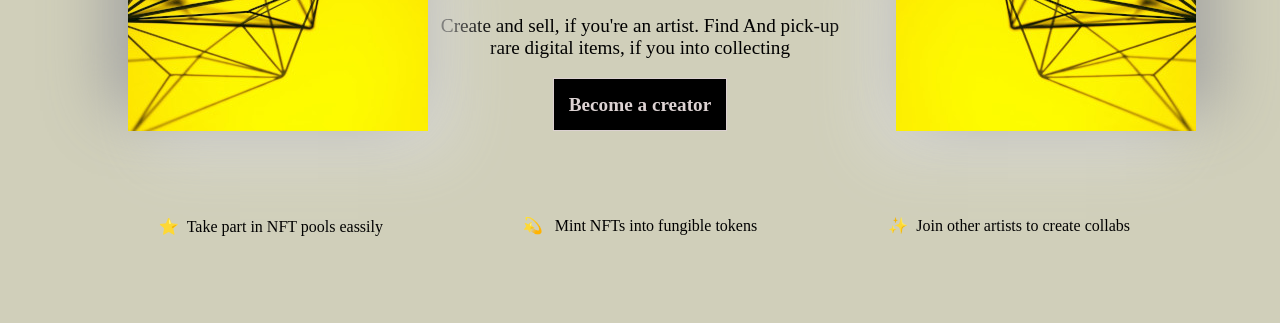
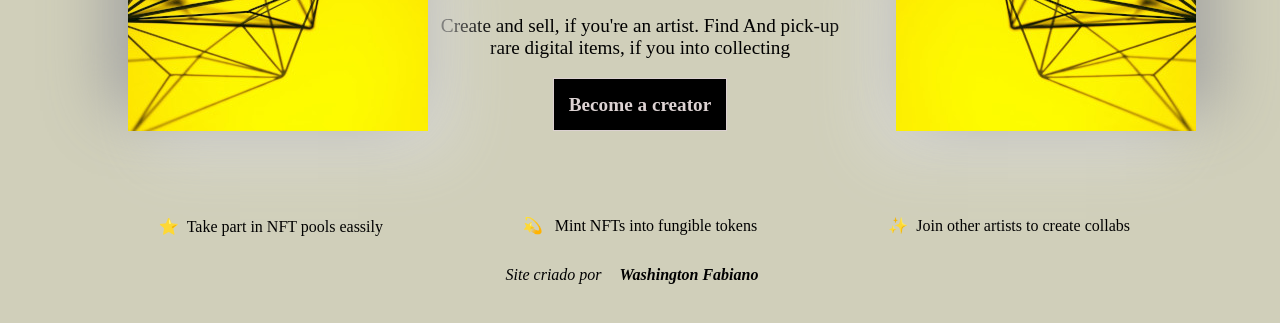
Before and after one commit to Washington-Fabiano/cores, a plain HTML site: page index.html in a window 1280 px wide. Shown: the part 309-632 px from the top of the page. Drawn offline with Linux system fonts and the light colour scheme.

Commit message:
Atualização

```diff
--- a/index.html
+++ b/index.html
@@ -44,6 +44,9 @@
                 <li class="a3">Join other artists to create collabs</li>
 
             </ul>
+            <div class="rd">
+                <em>Site criado por</em><a href="https://github.com/Washington-Fabiano" target="_blank" rel="noopener"><em>Washington Fabiano</em></a>
+            </div>
         </footer>
     </main>
 </body>
--- a/style.css
+++ b/style.css
@@ -111,12 +111,8 @@ div.fotoesq {
     top: 30%;
     background-image: url('imagens/direito.jpg');
 
-
 }
-
-
 div.fotodir {
-
     margin: auto;
     box-shadow:  20px -20px 60px #a2a29f,
     -20px 20px 60px #dbdbd7;
@@ -138,7 +134,6 @@ div.fotodir {
         left: 5%;
 
 }
-
 div.fotodir {
     width: 250px;
     height: 150px;
@@ -147,7 +142,7 @@ div.fotodir {
 
 }
 
- }
+}
  @media only screen and (min-width: 500px) and (max-width:1000px) {
     div.fotodir {
 
@@ -165,6 +160,7 @@ div.fotodir {
         list-style-position: inside;
         columns: 1;
  }
+
 }
  @media only screen and (min-width: 300px) and (max-width:700px){
     header > p {
@@ -180,3 +176,6 @@ div.fotodir {
 
     }
  }
+ .rd {
+     margin-top: 30px;
+ }
```
Also changed, not shown: imagens/favicon.ico (added).
